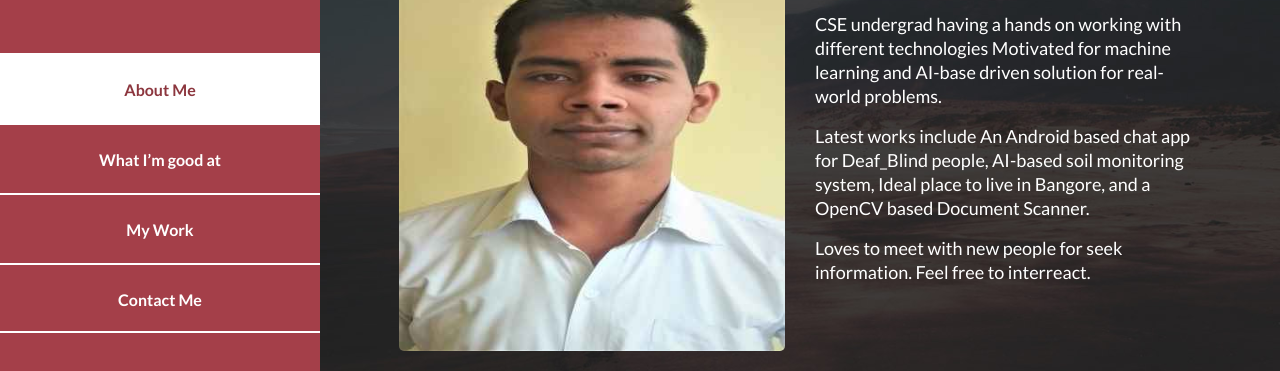
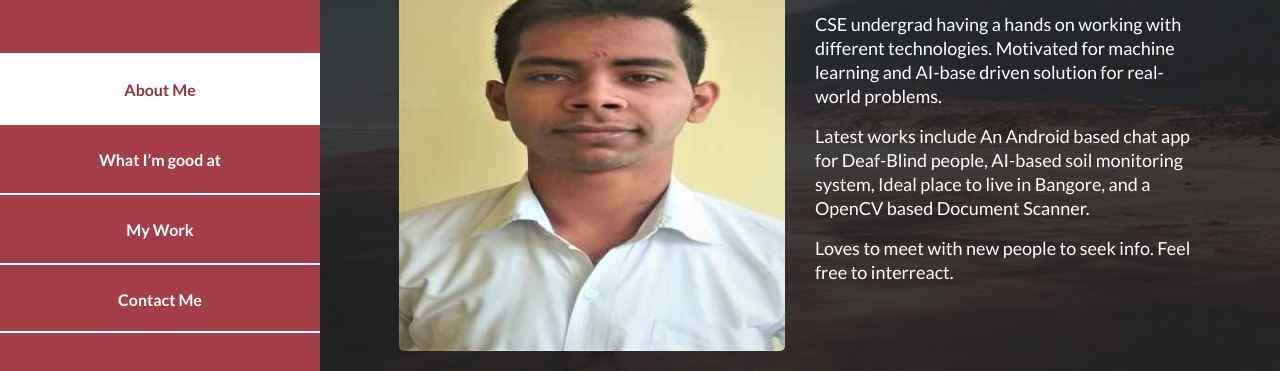
Before and after one commit to keshav-03/keshav-03.github.io, a plain HTML site: page index.html in a window 1280 px wide. Shown: the part 312-683 px from the top of the page. Drawn offline with Linux system fonts and the light colour scheme.

Commit message:
cv added

```diff
--- a/index.html
+++ b/index.html
@@ -98,12 +98,13 @@ https://templatemo.com/tm-531-reflux
                 <div class="right-text">
                   <h4>Explore</h4>
                   <p>
-                     CSE undergrad having a hands on working with different technologies
+                     CSE undergrad having a hands on working with different technologies.
+
                      Motivated for machine learning and AI-base driven solution for real-world problems.
                   </p>
-                  <p>Latest works include An Android based chat app for Deaf_Blind people, AI-based soil monitoring
+                  <p>Latest works include An Android based chat app for Deaf-Blind people, AI-based soil monitoring
                   system, Ideal place to live in Bangore, and a OpenCV based Document Scanner.</P>
-                  <p>Loves to meet with new people for seek information.
+                  <p>Loves to meet with new people to seek info.
                   Feel free to interreact.
                   </p>
 
@@ -120,7 +121,7 @@ https://templatemo.com/tm-531-reflux
                     Let me know if you have any questions about my resume attached below.
                   </p>
                   <div class="white-button">
-                    <a href="#">Resume</a>
+                    <a href="assets/images/kd_image/cv.pdf" download>Resume</a>
                   </div>
                 </div>
               </div>
```
Also changed, not shown: kd_image/Bangalore_new.jpg (added), kd_image/Document_Scanner.png (added), kd_image/Document_Scanner_min.png (added), kd_image/bang.jpg (added), kd_image/bang_min.jpg (added), kd_image/combine_chat.png (added), kd_image/combine_chat_min.png (added), kd_image/morse_chat.jpg (added), kd_image/morse_chat_min.jpg (added), kd_image/normal_chat.jpg (added), kd_image/perfect.jpg (added), kd_image/perfect410.jpg (added), kd_image/profile_pic.jpg (added), kd_image/project_2.jpg (added), 2 more files, 2 other files.
